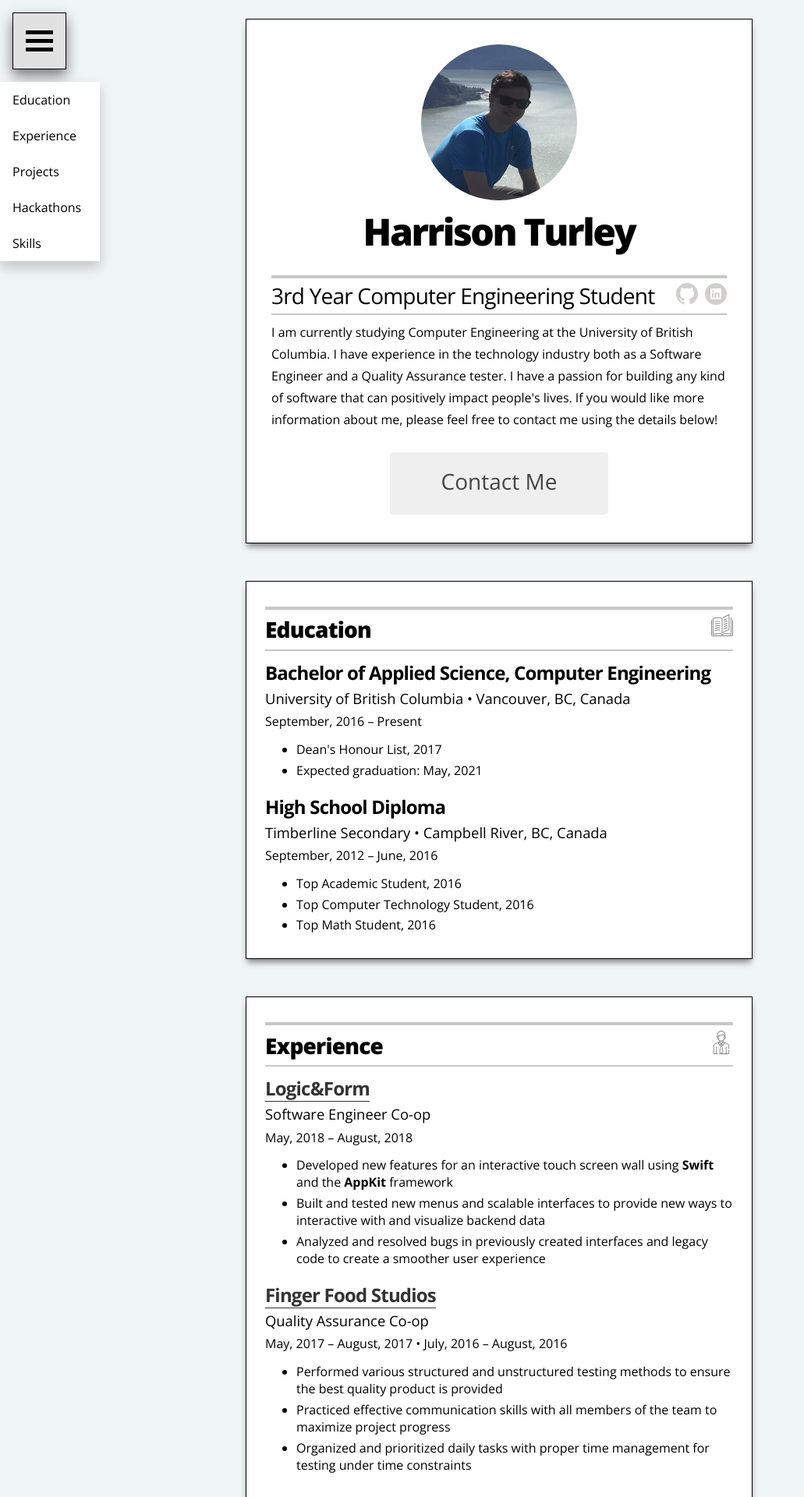
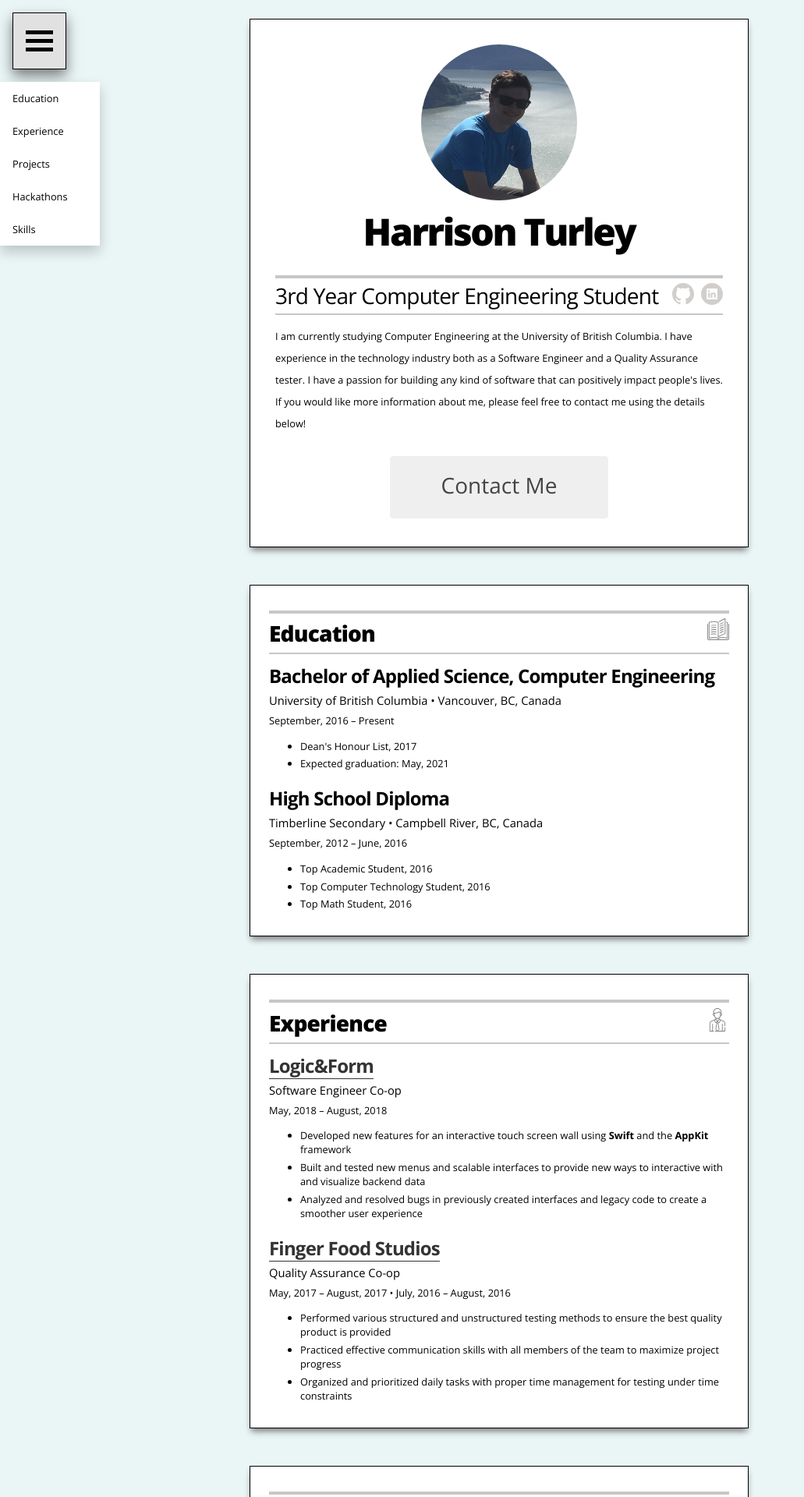
Before and after one commit to harrisonturley/harrisonturley.github.io, a Jekyll site: the page built from index.html, in a window 1280 px wide. Shown: the top 1920 px of the page at 78% size, without its empty margins (0-1031 px from the left). Built offline with Jekyll 4.4.1, drawn with Linux system fonts in a browser that asks for light colours; some of the changed text lies outside the part shown.

Commit message:
Updated styling for better mobile viewing

```diff
--- a/_data/hackathons.yml
+++ b/_data/hackathons.yml
@@ -4,7 +4,7 @@
   website: https://github.com/Judge24601/PoppyWatch
   event-name: Lumohacks
   date: September, 2018
-  summary: <ul class="resume-item-list"> <li>As a small team, built a system that allows first responders to record their health data via a FitBit app in traumatic situations, then later upload this data to a web app for customizing with comments for self-monitoring PTSD symptoms</li> <li>Implemented the rerading, writing, and editing of data between the web app and database with <b>React</b> and the <b>Firebase API</b></li> </ul>
+  summary: <ul class="resume-item-list"> <li>As a small team, built a system that allows first responders to record their health data via a FitBit app in traumatic situations, then later upload this data to a web app for customizing with comments for self-monitoring PTSD symptoms</li> <li>Implemented the reading, writing, and editing of data between the web app and database with <b>React</b> and the <b>Firebase API</b></li> </ul>
 
 - title: SafeTalk
   website: https://github.com/Judge24601/SafeTalk
--- a/_layouts/resume.html
+++ b/_layouts/resume.html
@@ -3,7 +3,7 @@
   <head>
     <meta charset="utf-8">
     <meta http-equiv = "X-UA-Compatible" content="IE=edge">
-    <meta name="viewport" content="width=device-width, initial-scale=1">
+    <meta name="viewport" content="width=device-width, initial-scale=1.0">
 
     <title>{% if page.title %} {{ page.title }} {% else %} {{ site.title }} {% endif %}</title>
 
@@ -18,7 +18,7 @@
   <body class="theme-default">
 
     <div class="site-header" id="sticky-header">
-      <div class="dropdown-menu">
+      <div class="dropdown-menu no-print">
         <div class="icon-container">
           <div></div>
           <div></div>
@@ -53,9 +53,9 @@
         </div>
 
         <!-- Full executive summary, as defined in config -->
-        <div class="executive-summary" itemprop="description">
+        <p class="executive-summary" itemprop="description">
           {{ site.summary }}
-        </div>
+        </p>
 
         <!-- Email button -->
         <div class="contact-button-wrap">
--- a/_sass/_resume.scss
+++ b/_sass/_resume.scss
@@ -72,6 +72,7 @@
     padding: 12px 16px;
     text-decoration: none;
     display: block;
+    font-size: 1vw;
   }
 }
 
@@ -80,16 +81,20 @@
 
 .theme-default {
   margin: 0;
-  background-color: #F0F5F5;
+  background-color: #EAF5F5;
 }
 
 ////////////////////////////////////////////////////////////////////////////////
 // Styling for the entire resume
 
 .wrapper {
-  width: $container-width;
+  width: 650px;
+  @media screen and (max-width: 1280px) {
+    width: 50%;
+  }
+
+  margin-left: auto;
   margin-right: auto;
-  margin-left: auto;
   @include clearfix;
 }
 
@@ -148,10 +153,10 @@
 
   .executive-summary {
     @include sans;
-    font-size: 1rem;
+    font-size: 1vw;
     line-height: 1.75rem;
     @include media_larger_than_mobile {
-      font-size: 1rem;
+      font-size: 1vw;
     }
   }
 }
@@ -360,27 +365,27 @@
   .resume-item-details {
     @include sans;
     font-weight: 400;
-    font-size: 1.15rem;
+    font-size: 1.15vw;
     margin: 0 0 0.75rem;
     line-height: 1;
 
     h4 {
       @include sans;
       font-weight: 400;
-      font-size: 1.15rem;
+      font-size: 1.15vw;
       margin: 0 0 0.75rem;
       line-height: 1;
     }
 
     .resume-item-details-duration {
-      font-size: 1.0rem;
+      font-size: 1.0vw;
     }
   }
 
   .resume-item-summary, .resume-item-list {
     @include sans;
     margin: 0.75rem 0 0;
-    font-size: 1rem;
+    font-size: 1vw;
     li {
       padding: 0.3rem 0 0;
     }
@@ -396,7 +401,7 @@
 
   .footer-line {
     text-align: center;
-    font-size: 1.1rem;
+    font-size: 1.1vw;
     color: #808080;
   }
 }
```
Also changed, not shown: Gemfile.lock.
